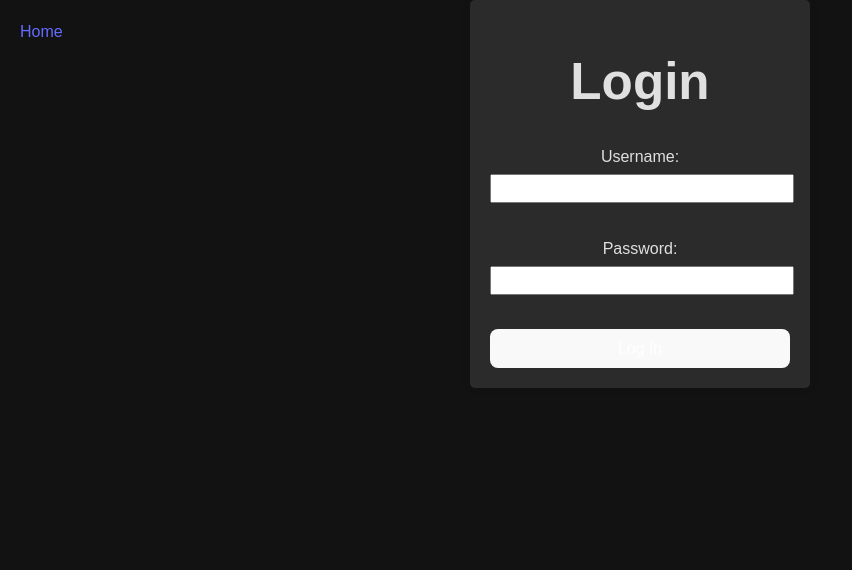
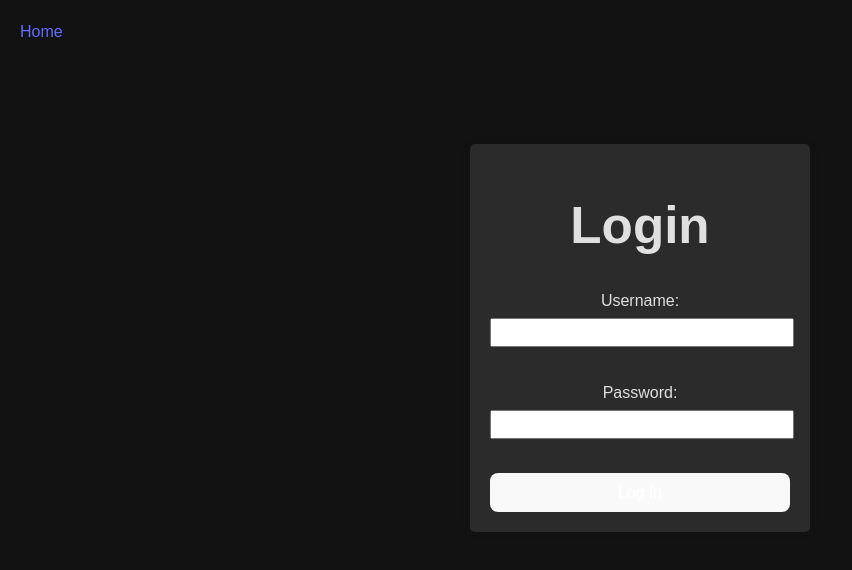
Before and after one commit to jkiddin/Assistive-Reading-App, a React (Vite) app in the folder client/: page /login in a window 1280 px wide. Shown: the top 570 px of the page, without its empty margins (0-852 px from the left). Built offline with nearby package versions, Linux system fonts and the light colour scheme.

Commit message:
adjusted margins + anims

```diff
--- a/client/src/components/App.jsx
+++ b/client/src/components/App.jsx
@@ -50,7 +50,7 @@ function App() {
     <motion.body
     initial={{opacity: 0}}
     animate={{opacity: 1}}
-    transition={{ duration: 0.75, ease: "easeOut" }}
+    transition={{ duration: 0.5, ease: 'easeIn' }}
     >
       <div className='content'>
     <>
@@ -81,15 +81,7 @@ function App() {
       </div>
     </div>
 
-      <motion.div className="card"
-      initial={{ scale: 0 }}
-      animate={{ scale: 1 }}
-      transition={{
-        type: "spring",
-        stiffness: 260,
-        bounce: 0.1
-      }}
-      >
+      <div className="card">
       {loggedIn ? (
         <>
           <h1>Hey, {username}! {emoji.getUnicode("wave")}</h1>
@@ -101,7 +93,7 @@ function App() {
         )}
         <div>
         </div>
-      </motion.div>
+      </div>
       <h2 className='GroupMem'>Group Members</h2>
           <ol>
             {members.map((member, index) => (
--- a/client/src/components/CreateAccount.jsx
+++ b/client/src/components/CreateAccount.jsx
@@ -35,6 +35,7 @@ export default function CreateAccount() {
     };
 
     return (
+      <div className='content'>
         <div className="account-container">
             <Link to="/" className="home-link">Home</Link>
             <h1>Create Account</h1>
@@ -54,5 +55,6 @@ export default function CreateAccount() {
                 {success && <p className="success-message">{success}</p>}
             </form>
         </div>
+      </div>
     );
 }
--- a/client/src/components/Dashboard.jsx
+++ b/client/src/components/Dashboard.jsx
@@ -98,7 +98,7 @@ function Dashboard() {
 
 // display Links to other pages, upload document method, and list of documents for the user
   return (
-    <div>
+    <div className='content'>
       <div className="header">
           <Link to="/" className="home-button">App</Link>
       </div>
--- a/client/src/components/Login.jsx
+++ b/client/src/components/Login.jsx
@@ -37,6 +37,7 @@ export default function Login() {
     };
 
     return (
+      <div className='content'>
         <div className="account-container">
             <Link to="/" className="home-link">Home</Link>
             <h1>Login</h1>
@@ -56,5 +57,6 @@ export default function Login() {
                 {success && <p className="success-message">{success}</p>}
             </form>
         </div>
+      </div>
     );
 }
--- a/client/src/components/Reader.jsx
+++ b/client/src/components/Reader.jsx
@@ -163,7 +163,7 @@ function Reader() {
 
     // return links and the pdf with simplification by its side
     return (
-        <div>
+        <div style={{ 'padding-top': '20px' }}>
             <div className="header">
                 <Link to="/" className="home-button">App</Link>
                 {numPages && (
--- a/client/src/styles/Account.css
+++ b/client/src/styles/Account.css
@@ -6,6 +6,10 @@
     background-color: #2b2b2b;
     box-shadow: 0 0 10px rgba(0,0,0,0.1);
 }
+
+.content {
+    margin-top: 18vh;
+  }
 
 .home-link {
     position: absolute;
--- a/client/src/styles/Dashboard.css
+++ b/client/src/styles/Dashboard.css
@@ -1,6 +1,10 @@
 .dashboard-container {
     padding: 20px;
     font-family: Arial, sans-serif;
+}
+
+.content {
+    padding-top 10vh;
 }
 
 .header {
```
